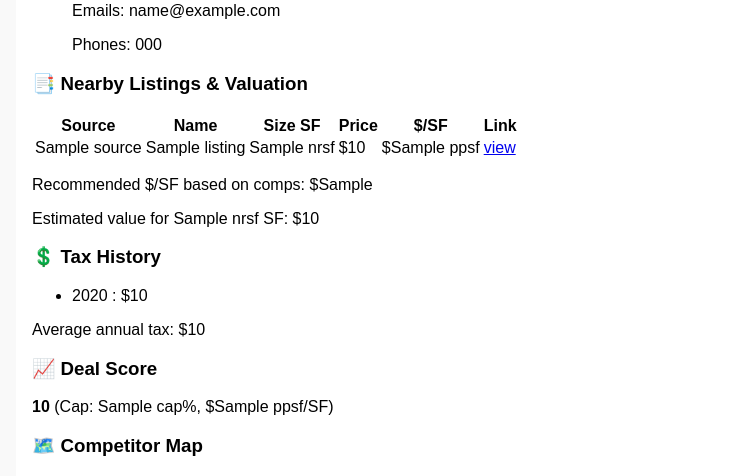
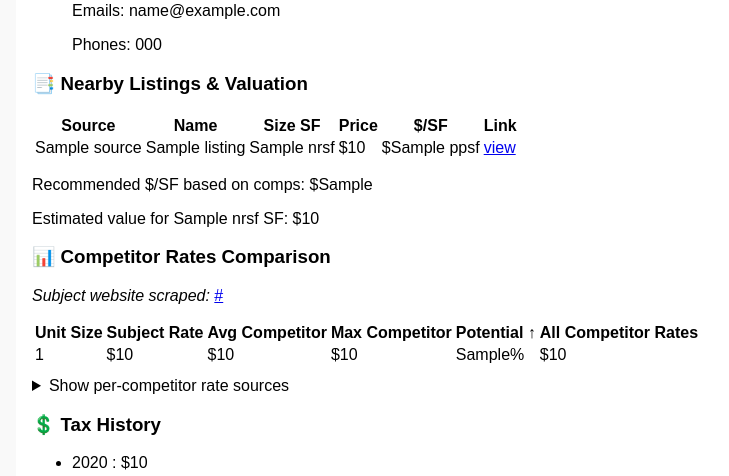
Before and after one commit to Cuddey/cuddeysevaluator, a Flask app: template templates/index.html in a window 1280 px wide. Shown: the part 1343-1819 px from the top of the page, without its empty margins (258-987 px from the left). Run offline with Flask 3, Linux system fonts and the light colour scheme; the template is opened without the code that fills it: most values are stand-ins (such as "Sample title", 1, 10 or a date in 2020); some libraries are stand-ins or nearby versions.

Commit message:
Update index.html

```diff
--- a/templates/index.html
+++ b/templates/index.html
@@ -1,4 +1,3 @@
-<!-- templates/index.html -->
 <!doctype html>
 <html lang="en">
 <head>
@@ -30,7 +29,7 @@
       <h3>🛣️ Street View</h3>
       <iframe
         width="100%" height="250" frameborder="0" style="border:0"
-        src="https://www.google.com/maps/embed/v1/streetview?key={{ google_api_key }}&location={{ data.lat }},{{ data.lng }}&heading=210&pitch=10&fov=80"
+        src="https://www.google.com/maps/embed/v1/streetview?key={{ google_api_key }}&location={{ data.lat }},{{ data.lng }}&fov=80"
         allowfullscreen>
       </iframe>
 
@@ -161,6 +160,77 @@
         <p>No nearby listings found.</p>
       {% endif %}
 
+      <!-- === NEW: Competitor Rates Comparison === -->
+      <h3>📊 Competitor Rates Comparison</h3>
+      {% if data.rate_analysis and data.rate_analysis|length > 0 %}
+        <p><em>Subject website scraped:</em>
+          {% if data.place.website %}
+            <a href="{{ data.place.website }}" target="_blank">{{ data.place.website }}</a>
+          {% else %}
+            (not available)
+          {% endif %}
+        </p>
+
+        <table>
+          <tr>
+            <th>Unit Size</th>
+            <th>Subject Rate</th>
+            <th>Avg Competitor</th>
+            <th>Max Competitor</th>
+            <th>Potential ↑</th>
+            <th>All Competitor Rates</th>
+          </tr>
+          {% for size, r in data.rate_analysis.items() %}
+            <tr>
+              <td>{{ size }}</td>
+              <td>
+                {% if r.subject is not none %}${{ "{:,.0f}".format(r.subject) }}{% else %}N/A{% endif %}
+              </td>
+              <td>${{ "{:,.0f}".format(r.competitor_avg) }}</td>
+              <td>${{ "{:,.0f}".format(r.competitor_max) }}</td>
+              <td>{{ r.increase_pct }}%</td>
+              <td>
+                {% if r.competitor_rates %}
+                  {% for price in r.competitor_rates %}
+                    ${{ "{:,.0f}".format(price) }}{% if not loop.last %}, {% endif %}
+                  {% endfor %}
+                {% else %}
+                  —
+                {% endif %}
+              </td>
+            </tr>
+          {% endfor %}
+        </table>
+
+        {% if data.competitor_rates and data.competitor_rates|length > 0 %}
+          <details style="margin-top:10px;">
+            <summary>Show per-competitor rate sources</summary>
+            <ul>
+              {% for comp in data.competitor_rates %}
+                <li>
+                  <strong>{{ comp.name }}</strong>
+                  {% if comp.website %}
+                    – <a href="{{ comp.website }}" target="_blank">website</a>
+                  {% endif %}
+                  {% if comp.rates %}
+                    <ul>
+                      {% for k, v in comp.rates.items() %}
+                        <li>{{ k }}: ${{ "{:,.0f}".format(v) }}</li>
+                      {% endfor %}
+                    </ul>
+                  {% else %}
+                    (no rates detected)
+                  {% endif %}
+                </li>
+              {% endfor %}
+            </ul>
+          </details>
+        {% endif %}
+      {% else %}
+        <p>No competitor rates could be detected yet.</p>
+      {% endif %}
+      <!-- === END NEW === -->
+
       <h3>💲 Tax History</h3>
       {% if data.tax_records %}
         <ul>
```
